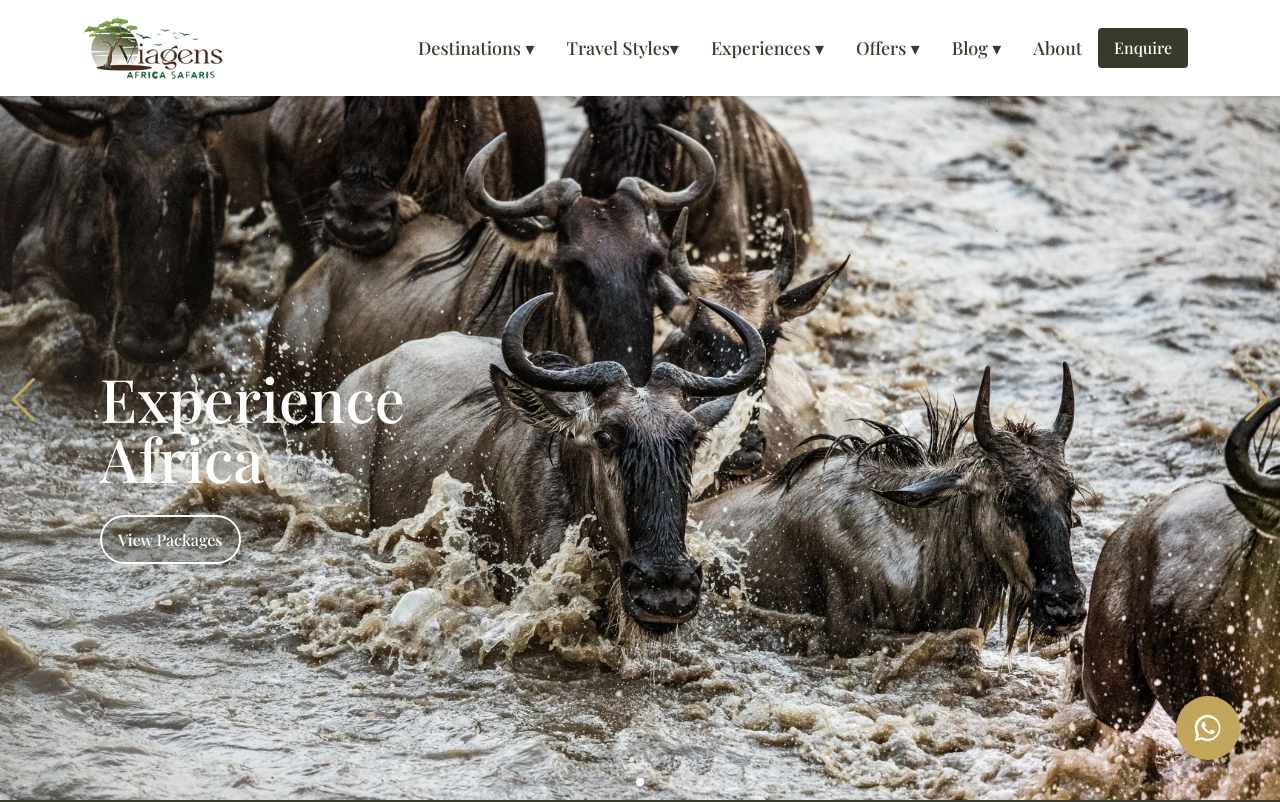
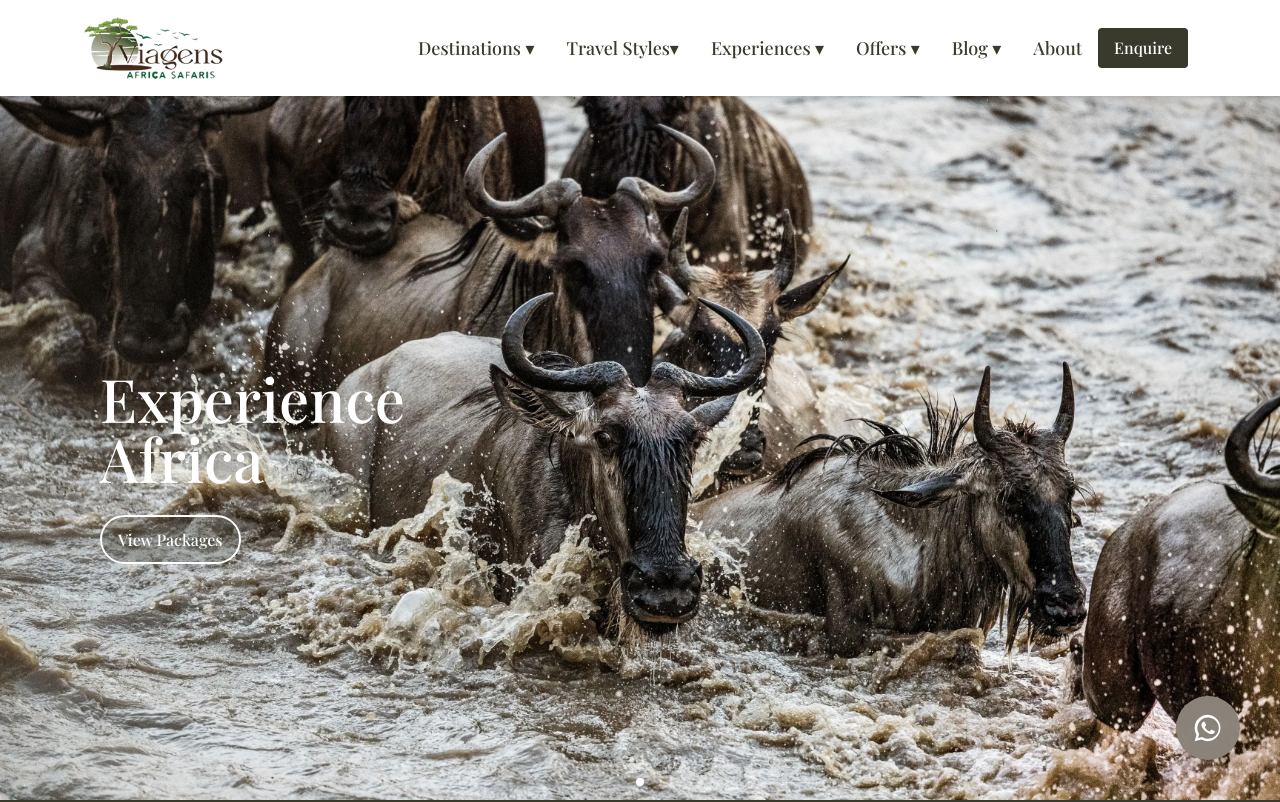
Before and after one commit to kevmongare/Safaris, a React (Vite) app: page / in a window 1280 px wide. Shown: the top 802 px of the page. Built offline with nearby package versions, Linux system fonts and the light colour scheme.

Commit message:
update: update on the css - secondary bg color to #8c8479

```diff
--- a/src/App.css
+++ b/src/App.css
@@ -5,7 +5,7 @@
 :root{
   --background:#f9f7f2;
   --primary: #3a3a2c;
-  --secondary:#c2a75c;
+  --secondary:#8c8479;
   --button:#7c3e2d;
 }
 h1, h2, h3, body, p, span, button, a {
```
